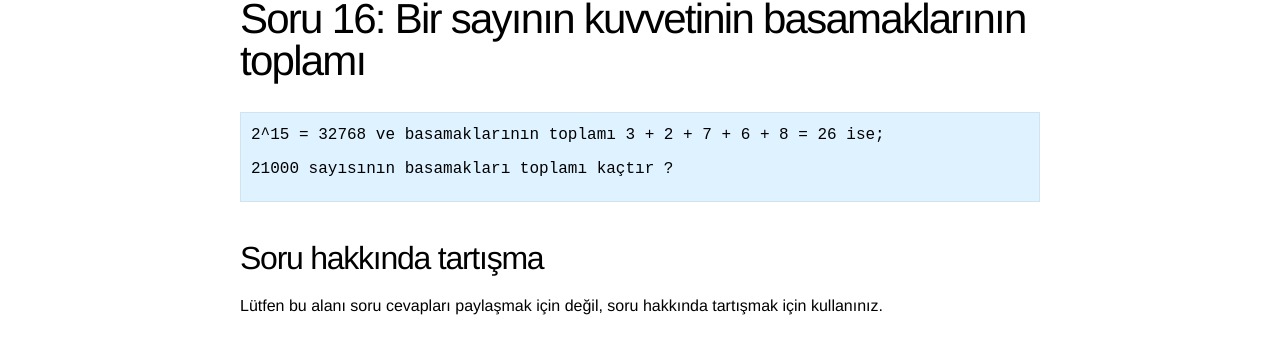
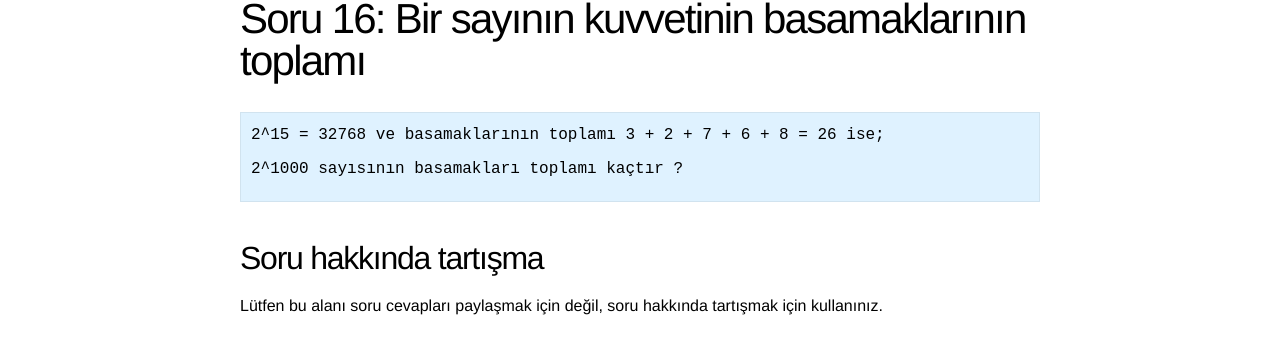
Before and after one commit to muratcorlu/euler, a Jekyll site: the page built from _posts/2014-09-24-soru-16.md, in a window 1280 px wide. Shown: the part 104-445 px from the top of the page. Built offline with Jekyll 4.4.1, drawn with Linux system fonts in a browser that asks for light colours; Markdown is read by kramdown in place of the engine named in the settings; comment, search, counter and statistics services are not loaded.

Commit message:
metin düzeltildi

```diff
--- a/_posts/2014-09-24-soru-16.md
+++ b/_posts/2014-09-24-soru-16.md
@@ -5,4 +5,4 @@ title: "Soru 16: Bir sayının kuvvetinin basamaklarının toplamı"
 
 2^15 = 32768 ve basamaklarının toplamı 3 + 2 + 7 + 6 + 8 = 26 ise;
 
-21000 sayısının basamakları toplamı kaçtır ?
+2^1000 sayısının basamakları toplamı kaçtır ?
```
